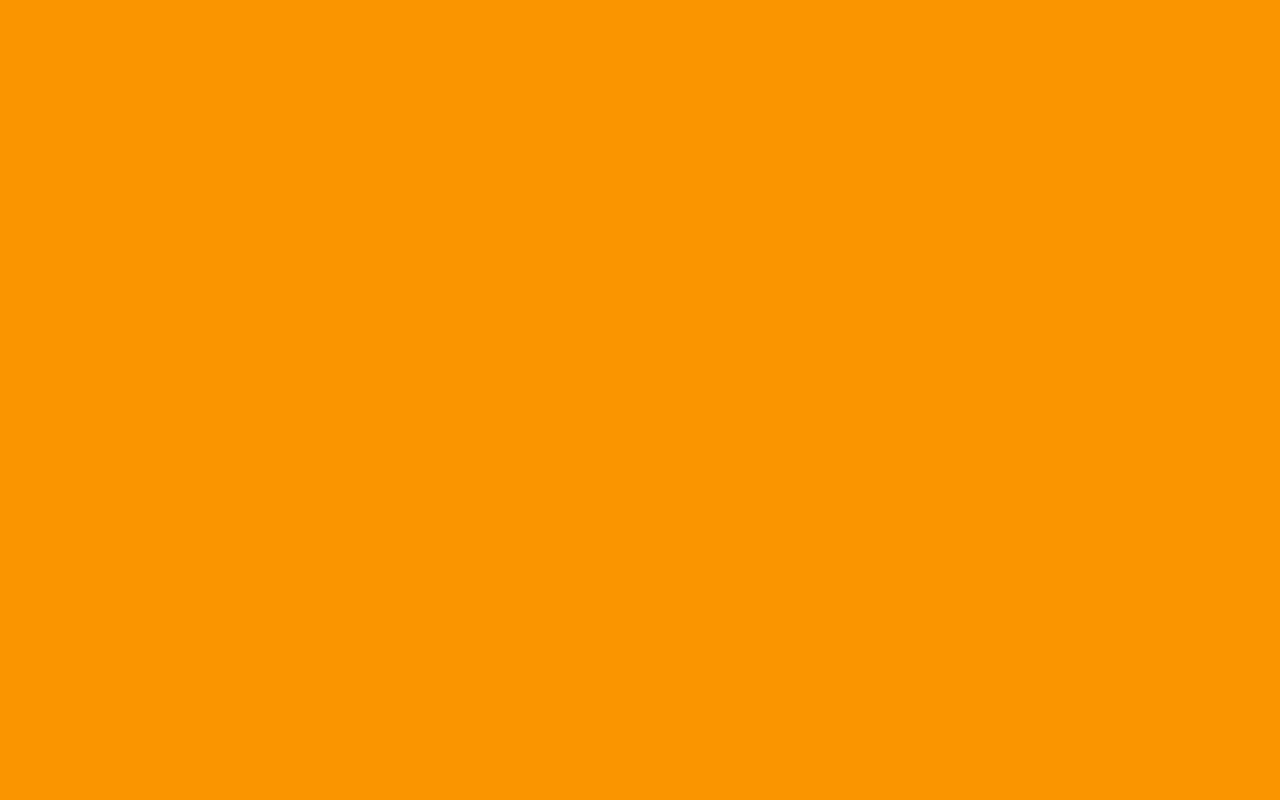
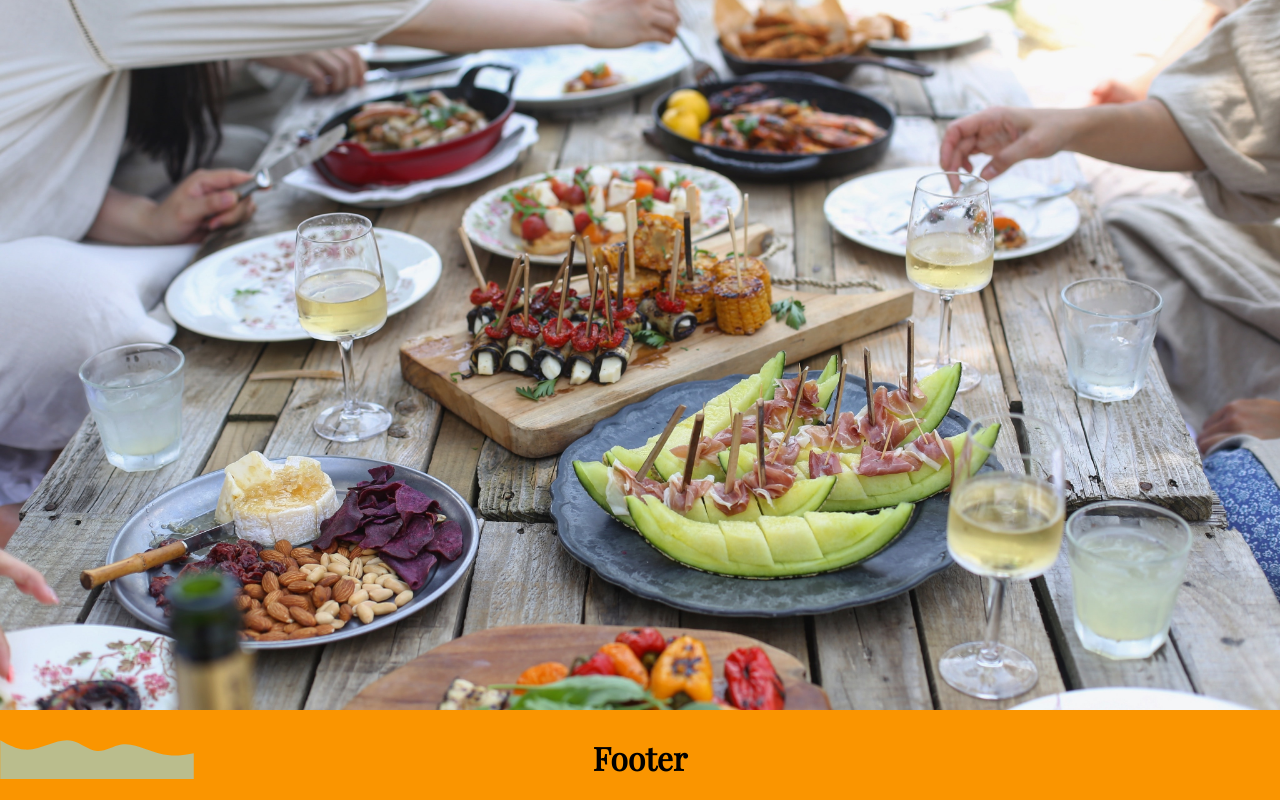
Before and after one commit to kendrak922/Dinner-Party, a React (Create React App) app: page / in a window 1280 px wide. Shown: the part 454-1254 px from the top of the page. Before the commit the page ends 800 px from the top, so only its background shows below. Built offline with nearby package versions, Linux system fonts and the light colour scheme; a web font is replaced by a local one.

Commit message:
added footer

```diff
--- a/src/App.js
+++ b/src/App.js
@@ -5,6 +5,7 @@ import {BrowserRouter , Switch, Route} from 'react-router-dom'
 import Menu from './Pages/menu-pg'
 import Rogue from './Pages/rogue-pg'
 import About from './Pages/about-pg'
+import Footer from './Components/Footer/Footer'
 
 
 
@@ -21,6 +22,7 @@ function App() {
       </Switch>
     </BrowserRouter>
       </header>
+      <Footer />
     </div>
   );
 }
--- /dev/null
+++ b/src/Components/Footer/Footer.js
@@ -0,0 +1,13 @@
+import React from 'react';
+import './Footer.scss'
+// import { ReactComponent as FooterBackground } from './footer.svg';
+const Footer = ()=>{
+
+return(
+    <footer>
+        <h1>Footer</h1>
+    </footer>
+)
+}
+
+export default Footer;
--- /dev/null
+++ b/src/Components/Footer/Footer.scss
@@ -0,0 +1,11 @@
+
+footer{
+    position: relative;
+    text-align: center;
+    background: url('./FooterBackground.svg') no-repeat;
+    background-size: contain;
+
+}
+.background{
+height:500px;
+}
--- a/src/Pages/about-pg.js
+++ b/src/Pages/about-pg.js
@@ -1,11 +1,18 @@
 import React from 'react';
 import Hero from '../Components/Hero/Hero'
+import dinner from '../Assets/dinner.jpg'
 
 
 function About() {
   return (
     <div className="About">
   <Hero />
+  <img src={dinner} alt="dinner table" style=
+  {{
+    height: "70%",
+    width: "100%"
+  }}>
+  </img>
     </div>
   );
 }
```
Also changed, not shown: src/Assets/dinner.jpg (added), src/Components/Footer/FooterBackground.svg (added).
